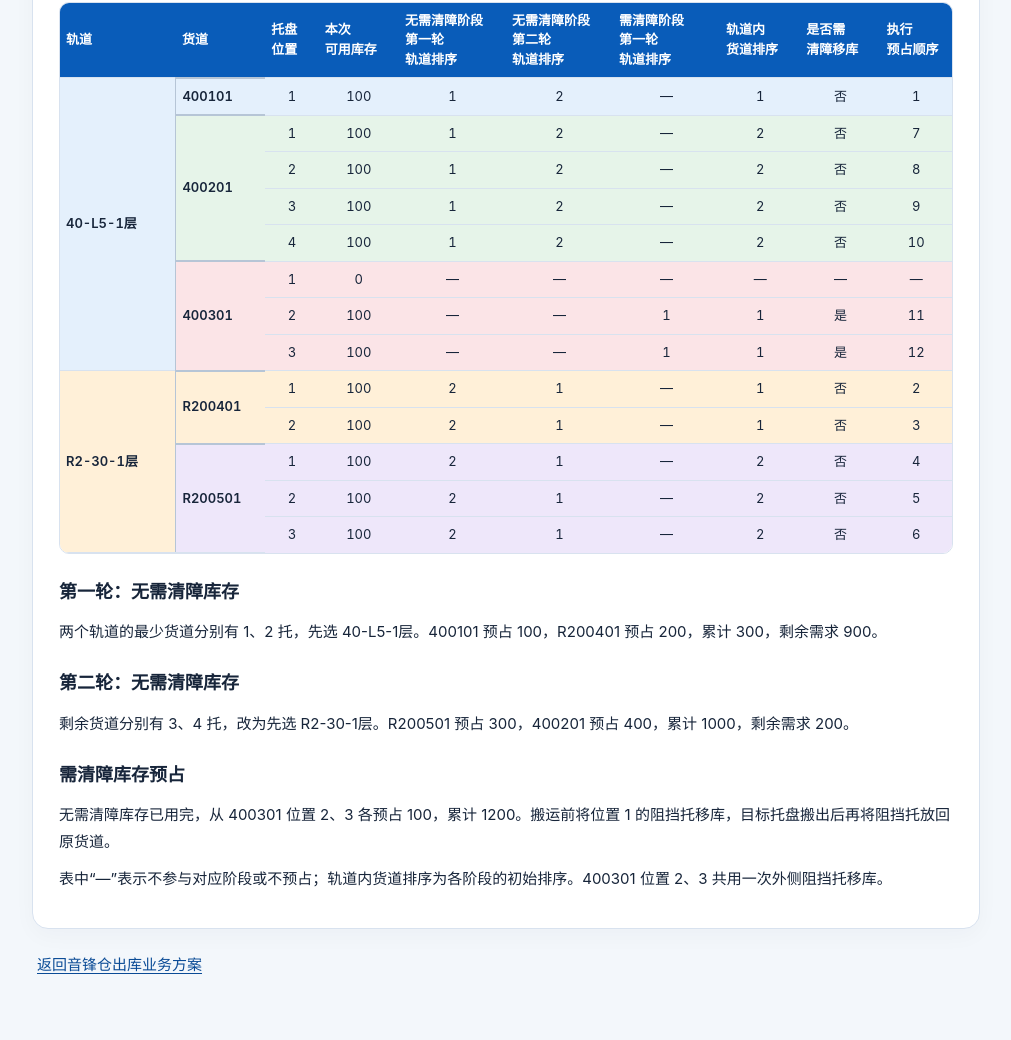
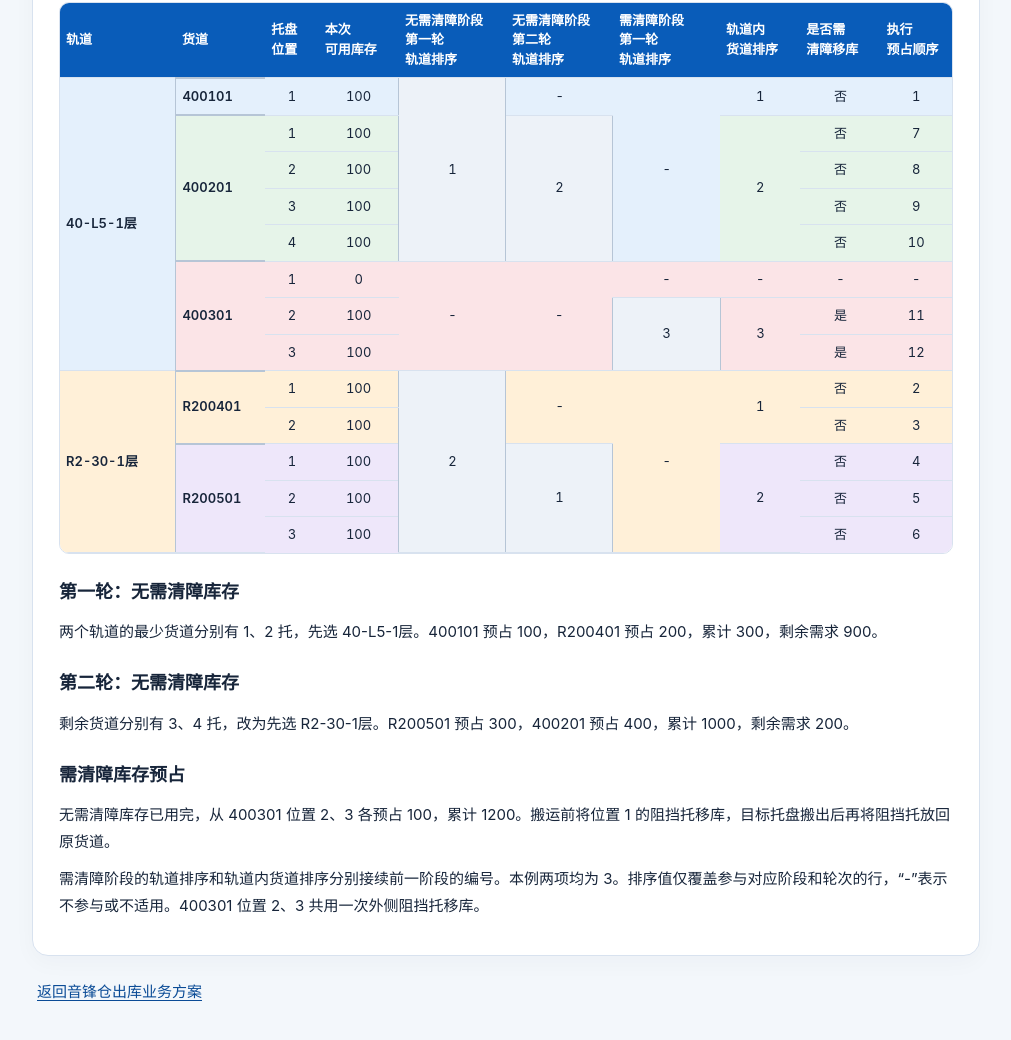
Before and after one commit to hanqingman/yinfeng-wcs-docs, a plain HTML site: page 音锋仓出库业务需求/【OPPO】业务方案-音锋仓-下架策略-20260922v1.html in a window 1280 px wide. Shown: the part 3685-4725 px from the top of the page, without its empty margins (241-1252 px from the left). Drawn offline with Linux system fonts and the light colour scheme.

Commit message:
@formatter:off docs: clarify allocation example ranks

```diff
--- a/音锋仓出库业务需求/【OPPO】业务方案-音锋仓-下架策略-20260922v1.html
+++ b/音锋仓出库业务需求/【OPPO】业务方案-音锋仓-下架策略-20260922v1.html
@@ -18,6 +18,7 @@
     .allocation-case tbody td{overflow-wrap:normal;text-align:center;font-variant-numeric:tabular-nums}.allocation-case tbody td.track,.allocation-case tbody td.lane{text-align:left;overflow-wrap:anywhere;font-weight:600}.allocation-case tbody td.track{background:#edf2f8;border-right:1px solid #b6c5d6}
     @media(max-width:800px){.layout{display:block;padding:18px 14px}nav{position:static;display:flex;flex-wrap:wrap;margin-bottom:18px}nav a{padding:6px 10px}section{padding:20px}.sequence{grid-template-columns:repeat(2,minmax(0,1fr))}}
     @media print{body{background:white;font-size:11pt}header{background:white;color:var(--ink);padding:0 0 15px}header a,header p{color:var(--ink)}.meta span{border-color:var(--line)}.layout{display:block;padding:0}nav{display:none}section{box-shadow:none;padding:18px;border-radius:0}h2,h3{break-after:avoid}tr,.step{break-inside:avoid}.table-wrap{overflow:visible}table{min-width:0}a{color:var(--ink)}}
+    .allocation-case tbody tr td.track-rank{background:#edf2f8;border-inline:1px solid #b6c5d6}
   </style>
 </head>
 <body>
@@ -114,23 +115,23 @@
 <li>400301 位置 1 的 UPN 日期不符合当前分组，可用库存为 0；位置 2、3 搬出前需先移走位置 1 的阻挡托。</li>
 </ul>
 <div class="table-wrap"><table class="allocation-case"><thead><tr><th>轨道</th><th>货道</th><th>托盘<br>位置</th><th>本次<br>可用库存</th><th>无需清障阶段<br>第一轮<br>轨道排序</th><th>无需清障阶段<br>第二轮<br>轨道排序</th><th>需清障阶段<br>第一轮<br>轨道排序</th><th>轨道内<br>货道排序</th><th>是否需<br>清障移库</th><th>执行<br>预占顺序</th></tr></thead><tbody>
-<tr class="lane-400101"><td class="track" rowspan="8">40-L5-1层</td><td class="lane" rowspan="1">400101</td><td>1</td><td>100</td><td>1</td><td>2</td><td>—</td><td>1</td><td>否</td><td>1</td></tr>
-<tr class="lane-400201"><td class="lane" rowspan="4">400201</td><td>1</td><td>100</td><td>1</td><td>2</td><td>—</td><td>2</td><td>否</td><td>7</td></tr>
-<tr class="lane-400201"><td>2</td><td>100</td><td>1</td><td>2</td><td>—</td><td>2</td><td>否</td><td>8</td></tr>
-<tr class="lane-400201"><td>3</td><td>100</td><td>1</td><td>2</td><td>—</td><td>2</td><td>否</td><td>9</td></tr>
-<tr class="lane-400201"><td>4</td><td>100</td><td>1</td><td>2</td><td>—</td><td>2</td><td>否</td><td>10</td></tr>
-<tr class="lane-400301"><td class="lane" rowspan="3">400301</td><td>1</td><td>0</td><td>—</td><td>—</td><td>—</td><td>—</td><td>—</td><td>—</td></tr>
-<tr class="lane-400301"><td>2</td><td>100</td><td>—</td><td>—</td><td>1</td><td>1</td><td>是</td><td>11</td></tr>
-<tr class="lane-400301"><td>3</td><td>100</td><td>—</td><td>—</td><td>1</td><td>1</td><td>是</td><td>12</td></tr>
-<tr class="lane-R200401"><td class="track" rowspan="5">R2-30-1层</td><td class="lane" rowspan="2">R200401</td><td>1</td><td>100</td><td>2</td><td>1</td><td>—</td><td>1</td><td>否</td><td>2</td></tr>
-<tr class="lane-R200401"><td>2</td><td>100</td><td>2</td><td>1</td><td>—</td><td>1</td><td>否</td><td>3</td></tr>
-<tr class="lane-R200501"><td class="lane" rowspan="3">R200501</td><td>1</td><td>100</td><td>2</td><td>1</td><td>—</td><td>2</td><td>否</td><td>4</td></tr>
-<tr class="lane-R200501"><td>2</td><td>100</td><td>2</td><td>1</td><td>—</td><td>2</td><td>否</td><td>5</td></tr>
-<tr class="lane-R200501"><td>3</td><td>100</td><td>2</td><td>1</td><td>—</td><td>2</td><td>否</td><td>6</td></tr>
+<tr class="lane-400101"><td class="track" rowspan="8">40-L5-1层</td><td class="lane" rowspan="1">400101</td><td>1</td><td>100</td><td class="track-rank" rowspan="5">1</td><td>-</td><td rowspan="5">-</td><td>1</td><td>否</td><td>1</td></tr>
+<tr class="lane-400201"><td class="lane" rowspan="4">400201</td><td>1</td><td>100</td><td class="track-rank" rowspan="4">2</td><td rowspan="4">2</td><td>否</td><td>7</td></tr>
+<tr class="lane-400201"><td>2</td><td>100</td><td>否</td><td>8</td></tr>
+<tr class="lane-400201"><td>3</td><td>100</td><td>否</td><td>9</td></tr>
+<tr class="lane-400201"><td>4</td><td>100</td><td>否</td><td>10</td></tr>
+<tr class="lane-400301"><td class="lane" rowspan="3">400301</td><td>1</td><td>0</td><td rowspan="3">-</td><td rowspan="3">-</td><td>-</td><td>-</td><td>-</td><td>-</td></tr>
+<tr class="lane-400301"><td>2</td><td>100</td><td class="track-rank" rowspan="2">3</td><td rowspan="2">3</td><td>是</td><td>11</td></tr>
+<tr class="lane-400301"><td>3</td><td>100</td><td>是</td><td>12</td></tr>
+<tr class="lane-R200401"><td class="track" rowspan="5">R2-30-1层</td><td class="lane" rowspan="2">R200401</td><td>1</td><td>100</td><td class="track-rank" rowspan="5">2</td><td rowspan="2">-</td><td rowspan="5">-</td><td rowspan="2">1</td><td>否</td><td>2</td></tr>
+<tr class="lane-R200401"><td>2</td><td>100</td><td>否</td><td>3</td></tr>
+<tr class="lane-R200501"><td class="lane" rowspan="3">R200501</td><td>1</td><td>100</td><td class="track-rank" rowspan="3">1</td><td rowspan="3">2</td><td>否</td><td>4</td></tr>
+<tr class="lane-R200501"><td>2</td><td>100</td><td>否</td><td>5</td></tr>
+<tr class="lane-R200501"><td>3</td><td>100</td><td>否</td><td>6</td></tr>
 </tbody></table></div>
 <h3>第一轮：无需清障库存</h3><p>两个轨道的最少货道分别有 1、2 托，先选 40-L5-1层。400101 预占 100，R200401 预占 200，累计 300，剩余需求 900。</p>
 <h3>第二轮：无需清障库存</h3><p>剩余货道分别有 3、4 托，改为先选 R2-30-1层。R200501 预占 300，400201 预占 400，累计 1000，剩余需求 200。</p>
-<h3>需清障库存预占</h3><p>无需清障库存已用完，从 400301 位置 2、3 各预占 100，累计 1200。搬运前将位置 1 的阻挡托移库，目标托盘搬出后再将阻挡托放回原货道。</p><p>表中“—”表示不参与对应阶段或不预占；轨道内货道排序为各阶段的初始排序。400301 位置 2、3 共用一次外侧阻挡托移库。</p>
+<h3>需清障库存预占</h3><p>无需清障库存已用完，从 400301 位置 2、3 各预占 100，累计 1200。搬运前将位置 1 的阻挡托移库，目标托盘搬出后再将阻挡托放回原货道。</p><p>需清障阶段的轨道排序和轨道内货道排序分别接续前一阶段的编号。本例两项均为 3。排序值仅覆盖参与对应阶段和轮次的行，“-”表示不参与或不适用。400301 位置 2、3 共用一次外侧阻挡托移库。</p>
       </section>
       <footer><a href="【OPPO】需求梳理-音锋仓-出库业务-20260822v1.html#strategy">返回音锋仓出库业务方案</a></footer>
     </main>
```
